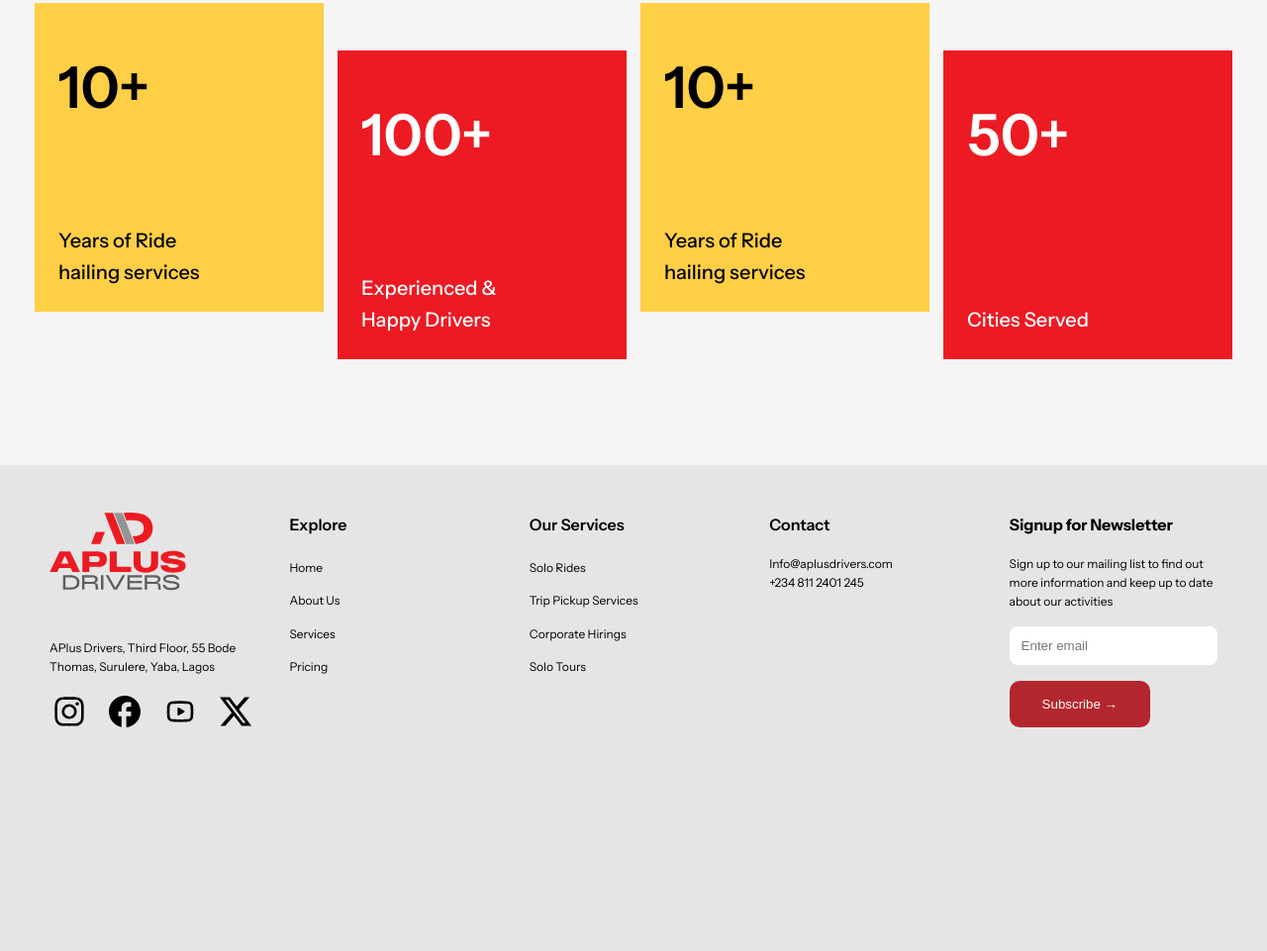
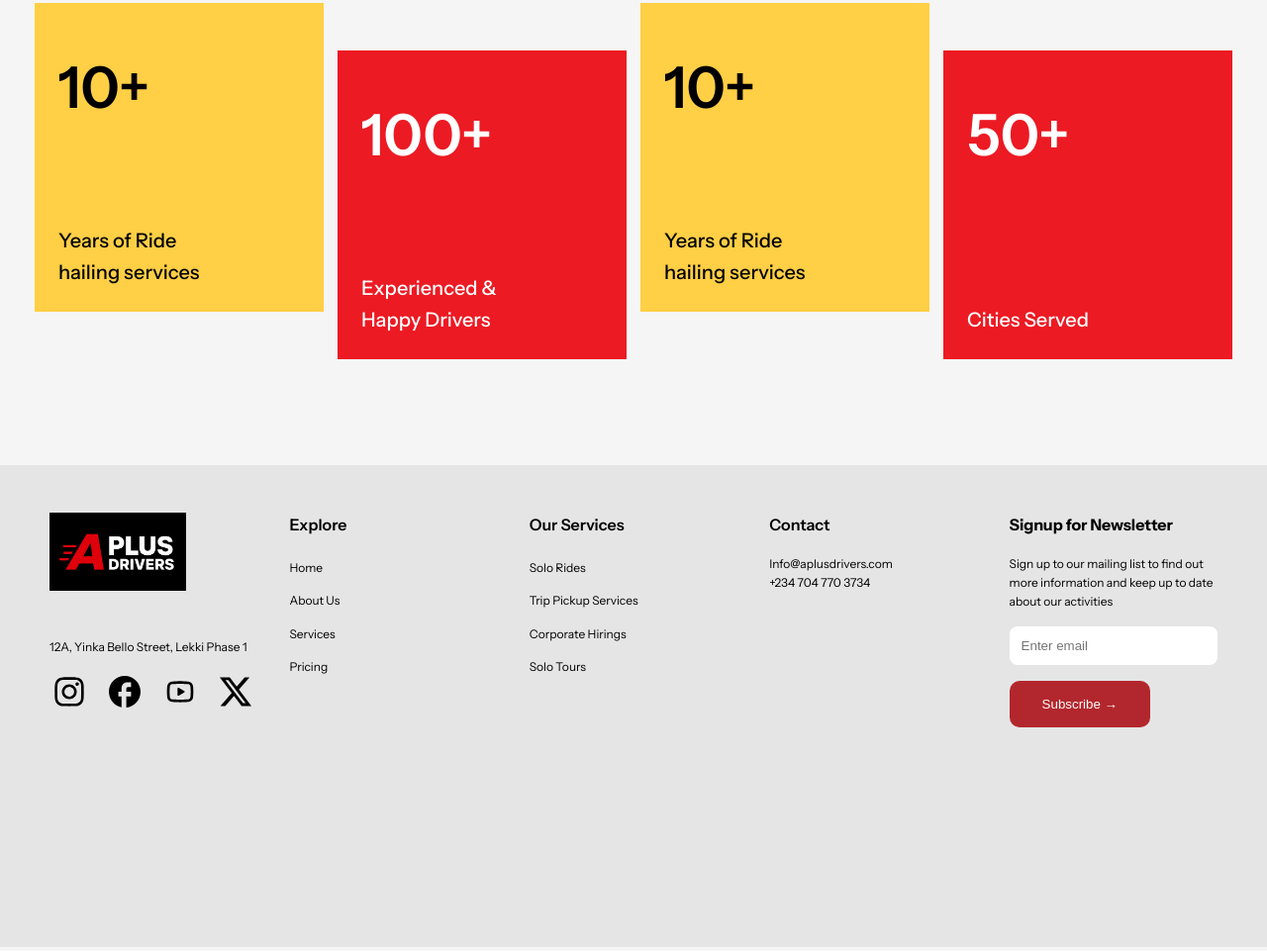
Before and after one commit to thecre8tor/aplus_web, a website built with Vite: page about.html in a window 1280 px wide. Shown: the part 1440-2401 px from the top of the page at 99% size. Built offline with nearby package versions, Linux system fonts and the light colour scheme; no server answers.

Commit message:
code improvement

```diff
--- a/about.html
+++ b/about.html
@@ -23,7 +23,7 @@
       <div class="container">
         <nav class="nav">
           <a href="./index.html" class="logo">
-            <img src="/assets/images/aplus_logo.svg" width="138" />
+            <img src="/assets/images/aplus_logo.png" width="138" />
           </a>
 
           <ul class="nav-menu" id="navMenu">
@@ -196,13 +196,11 @@
         <div class="footer-content">
           <div class="footer-section">
             <img
-              src="/assets/images/aplus_logo.svg"
+              src="/assets/images/aplus_logo.png"
               width="138"
               style="margin-bottom: 40px"
             />
-            <p>
-              APlus Drivers, Third Floor, 55 Bode Thomas, Surulere, Yaba, Lagos
-            </p>
+            <p>12A, Yinka Bello Street, Lekki Phase 1</p>
             <div class="social-links">
               <a href="#"><img src="/assets/images/ig.svg" alt="ig icon" /></a>
               <a href="#"><img src="/assets/images/fb.svg" alt="fb icon" /></a>
@@ -231,7 +229,7 @@
           <div class="footer-section">
             <h3>Contact</h3>
             <p>Info@aplusdrivers.com</p>
-            <p>+234 811 2401 245</p>
+            <p>+234 704 770 3734</p>
           </div>
           <div class="footer-section">
             <h4 style="color: #000; padding-bottom: 16px">
```
Also changed, not shown: contact_us.html (+4 -6 lines), index.html (+6 -16 lines), pricing.html (+5 -7 lines), services.html (+4 -6 lines), public/assets/images/aplus_logo.png (added), public/assets/images/aplus_logo.svg (deleted).
